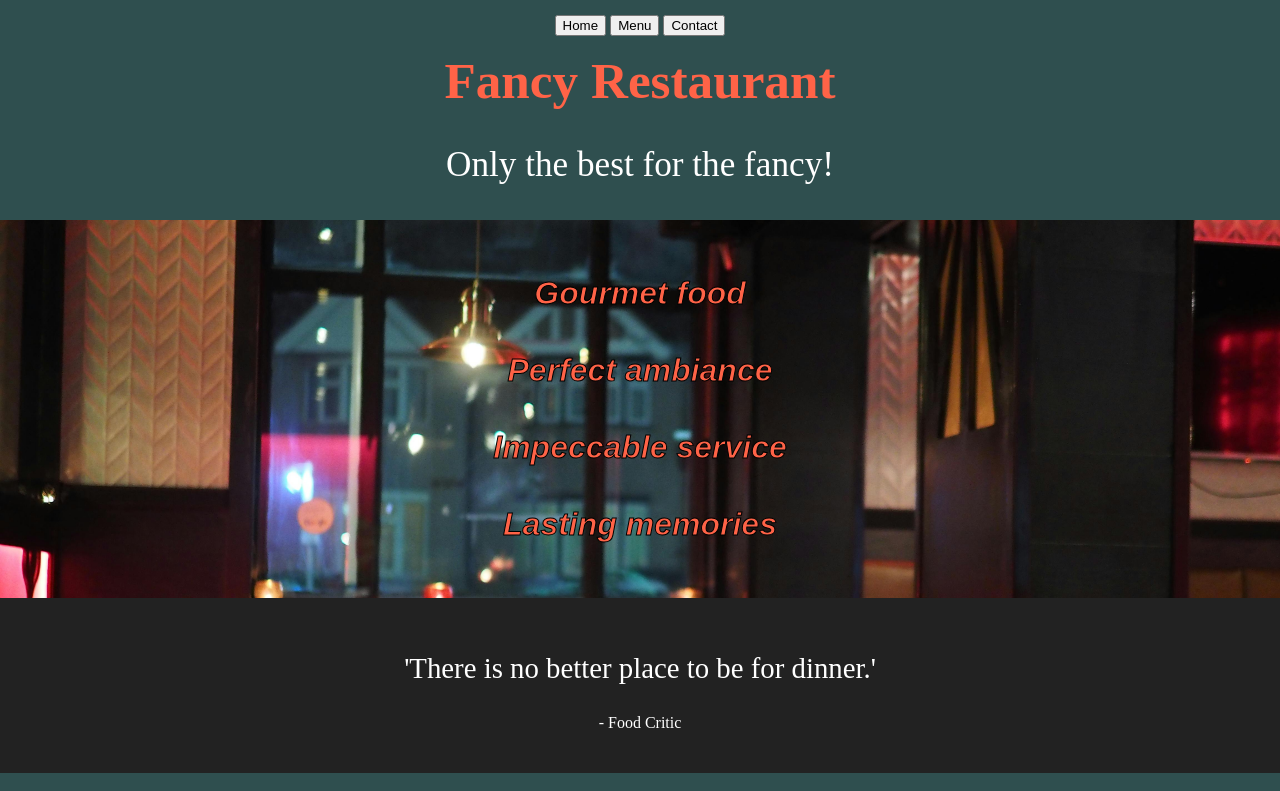
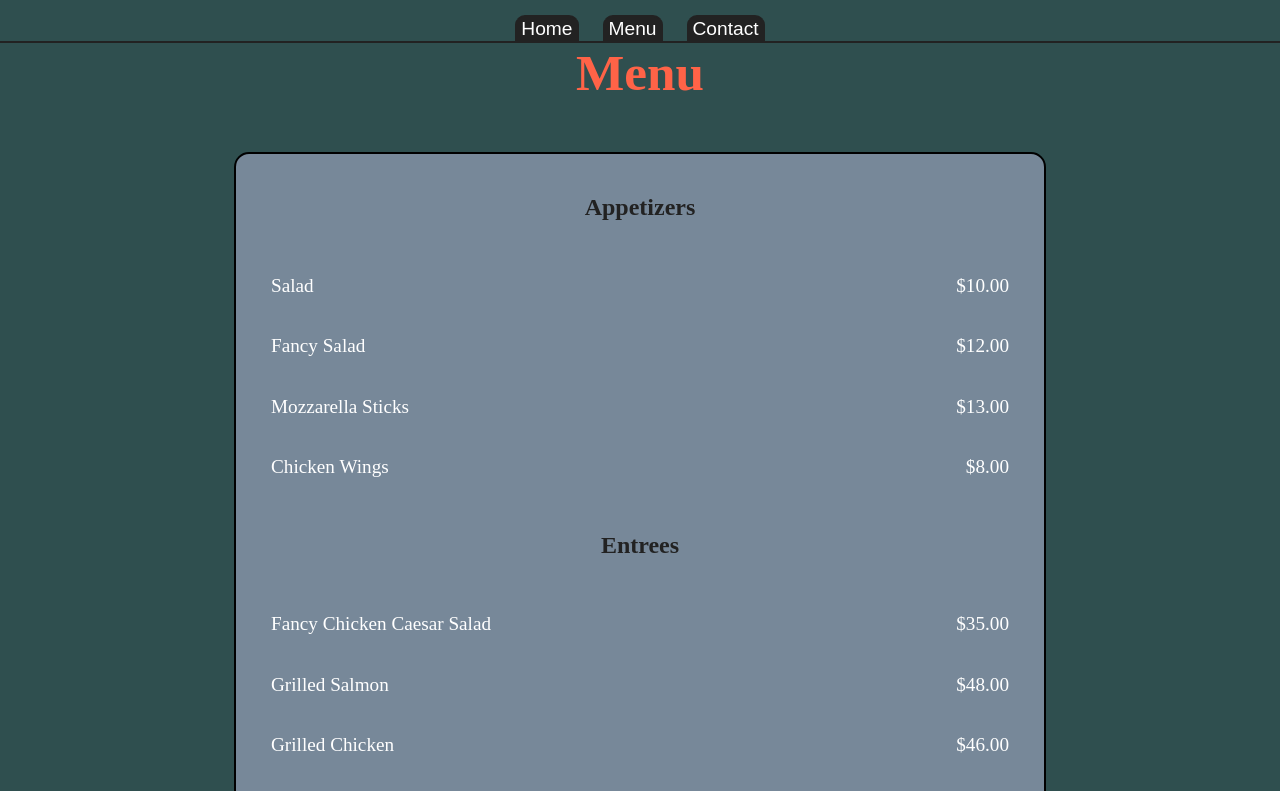
Before and after one commit to joeymuchow/odin-restaurant-page, a website built with webpack: page src/template.html in a window 1280 px wide. Both pictures are taken after a click on the button "Menu". Shown: the top 791 px of the page. Built offline with nearby package versions, Linux system fonts and the light colour scheme.

Commit message:
Create menu tab and style nav buttons
The create menu function has been created and the event listener points
to that function. The nav buttons now have styling as well.

```diff
--- a/src/index.js
+++ b/src/index.js
@@ -1,14 +1,15 @@
 import "./styles.css";
 import createHomeContent from "./home";
 import createContactContent from "./contact";
+import createMenuContent from "./menu";
 
 const home = document.querySelector(".home");
 home.addEventListener("click", createHomeContent);
 
 const menu = document.querySelector(".menu");
+menu.addEventListener("click", createMenuContent);
 
 const contact = document.querySelector(".contact");
 contact.addEventListener("click", createContactContent);
 
-console.log("Hello from index.js");
 createHomeContent();
--- /dev/null
+++ b/src/menu.js
@@ -0,0 +1,80 @@
+const menuText = {
+    title: "Menu",
+    appetizers: "Appetizers",
+    appetizer1: "Salad",
+    appetizer1Price: "$10.00",
+    appetizer2: "Fancy Salad",
+    appetizer2Price: "$12.00",
+    appetizer3: "Mozzarella Sticks",
+    appetizer3Price: "$13.00",
+    appetizer4: "Chicken Wings",
+    appetizer4Price: "$8.00",
+    entrees: "Entrees",
+    entree1: "Fancy Chicken Caesar Salad",
+    entree1Price: "$35.00",
+    entree2: "Grilled Salmon",
+    entree2Price: "$48.00",
+    entree3: "Grilled Chicken",
+    entree3Price: "$46.00",
+    entree4: "New York Strip Steak",
+    entree4Price: "$55.00",
+    entree5: "Filet Mignon",
+    entree5Price: "$51.00",
+    entree6: "Tomahawk Steak",
+    entree6Price: "$65.00",
+    desserts: "Desserts",
+    dessert1: "Fancy Ice Cream",
+    dessert1Price: "$15.00",
+    dessert2: "Fresh, mixed berries",
+    dessert2Price: "$12.00",
+    dessert3: "Creme Brulee",
+    dessert3Price: "$16.00",
+};
+
+const createMenuContent = () => {
+    const content = document.querySelector("#content");
+    //clear content before adding new elements
+    content.replaceChildren();
+
+    const title = document.createElement("h1");
+    title.textContent = menuText.title;
+
+    const menuContainer = document.createElement("div");
+    menuContainer.classList.add("menu-container");
+
+    const appetizers = document.createElement("h2");
+    appetizers.textContent = menuText.appetizers;
+    const appetizerList = document.createElement("ul");
+    appetizerList.classList.add("appetizer-list");
+    createMenuListItem("appetizer", 4, appetizerList);
+
+    const entrees = document.createElement("h2");
+    entrees.textContent = menuText.entrees;
+    const entreeList = document.createElement("ul");
+    entreeList.classList.add("entree-list");
+    createMenuListItem("entree", 6, entreeList);
+
+    const desserts = document.createElement("h2");
+    desserts.textContent = menuText.desserts;
+    const dessertList = document.createElement("ul");
+    dessertList.classList.add("dessert-list");
+    createMenuListItem("dessert", 3, dessertList);
+
+    menuContainer.append(appetizers, appetizerList, entrees, entreeList, desserts, dessertList);
+
+    content.append(title, menuContainer);
+}
+
+const createMenuListItem = (mealType, size, list) => {
+    for (let i = 1; i <= size; i++) {
+        const li = document.createElement("li");
+        const name = document.createElement("p");
+        name.textContent = menuText[mealType + i];
+        const price = document.createElement("p");
+        price.textContent = menuText[mealType + i + "Price"];
+        li.append(name, price);
+        list.append(li);
+    }
+}
+
+export default createMenuContent;
--- a/src/styles.css
+++ b/src/styles.css
@@ -16,7 +16,20 @@ h1 {
 
 header {
     text-align: center;
-    padding: 15px;
+    padding: 15px 15px 0;
+    border-bottom: 2px solid #222222;
+}
+
+header button {
+    background-color: #222222;
+    color: #ffffff;
+    font-size: 1.2rem;
+    border: none;
+    border-top: 2px solid #222222;
+    border-top-left-radius: 10px;
+    border-top-right-radius: 10px;
+    cursor: pointer;
+    margin: 0 10px;
 }
 
 #content {
@@ -37,13 +50,17 @@ header {
     justify-content: center;
 }
 
-.hero ul {
+ul {
     padding: 15px;
     margin: 0;
 }
 
+li {
+    list-style: none;
+    font-size: 1.2rem;
+}
+
 .hero li {
-    list-style: none;
     margin: 40px;
     font-size: 2rem;
     color: tomato;
@@ -68,16 +85,6 @@ header {
     margin-bottom: 0;
 }
 
-.hours ul {
-    padding: 15px;
-    margin: 0;
-}
-
-.hours li {
-    list-style: none;
-    font-size: 1.2rem;
-}
-
 .address-container {
     background-color: #222222;
     padding: 20px;
@@ -90,8 +97,8 @@ footer {
     text-align: center;
 }
 
+.menu-container,
 .contact-container {
-    display: grid;
     width: clamp(300px, 60%, 800px);
     justify-self: center;
     border: 2px solid black;
@@ -99,3 +106,29 @@ footer {
     margin: 50px 0;
     background-color: lightslategray;
 }
+
+.contact-container {
+    display: grid;
+}
+
+.menu-container {
+    padding: 20px;
+}
+
+.menu-container h2 {
+    color: #222222;
+}
+
+.menu-container li {
+    display: grid;
+    justify-content: space-between;
+    grid-template-columns: 1fr 1fr;
+}
+
+.menu-container li p:first-of-type {
+    text-align: left;
+}
+
+.menu-container li p:last-of-type {
+    text-align: right;
+}
```
